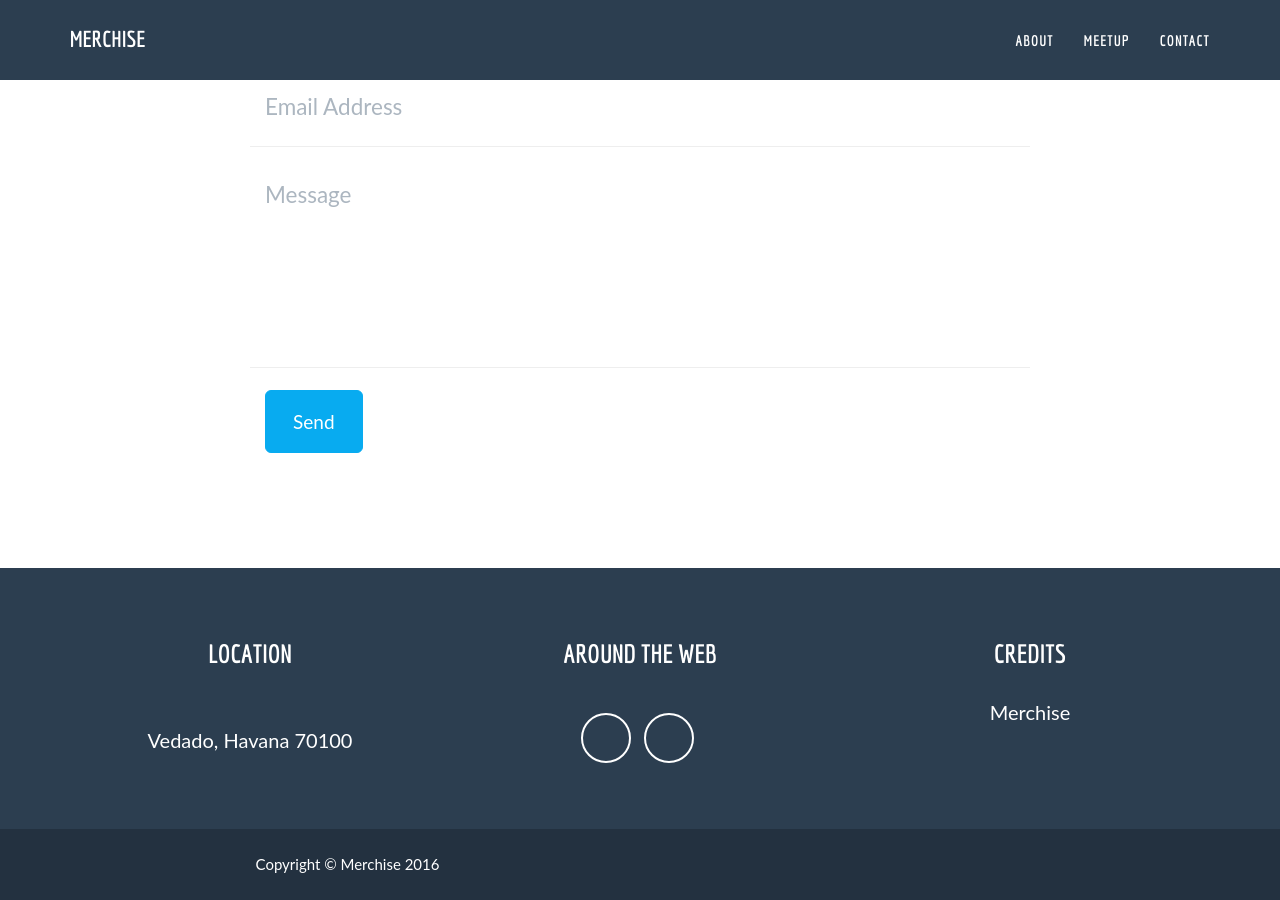
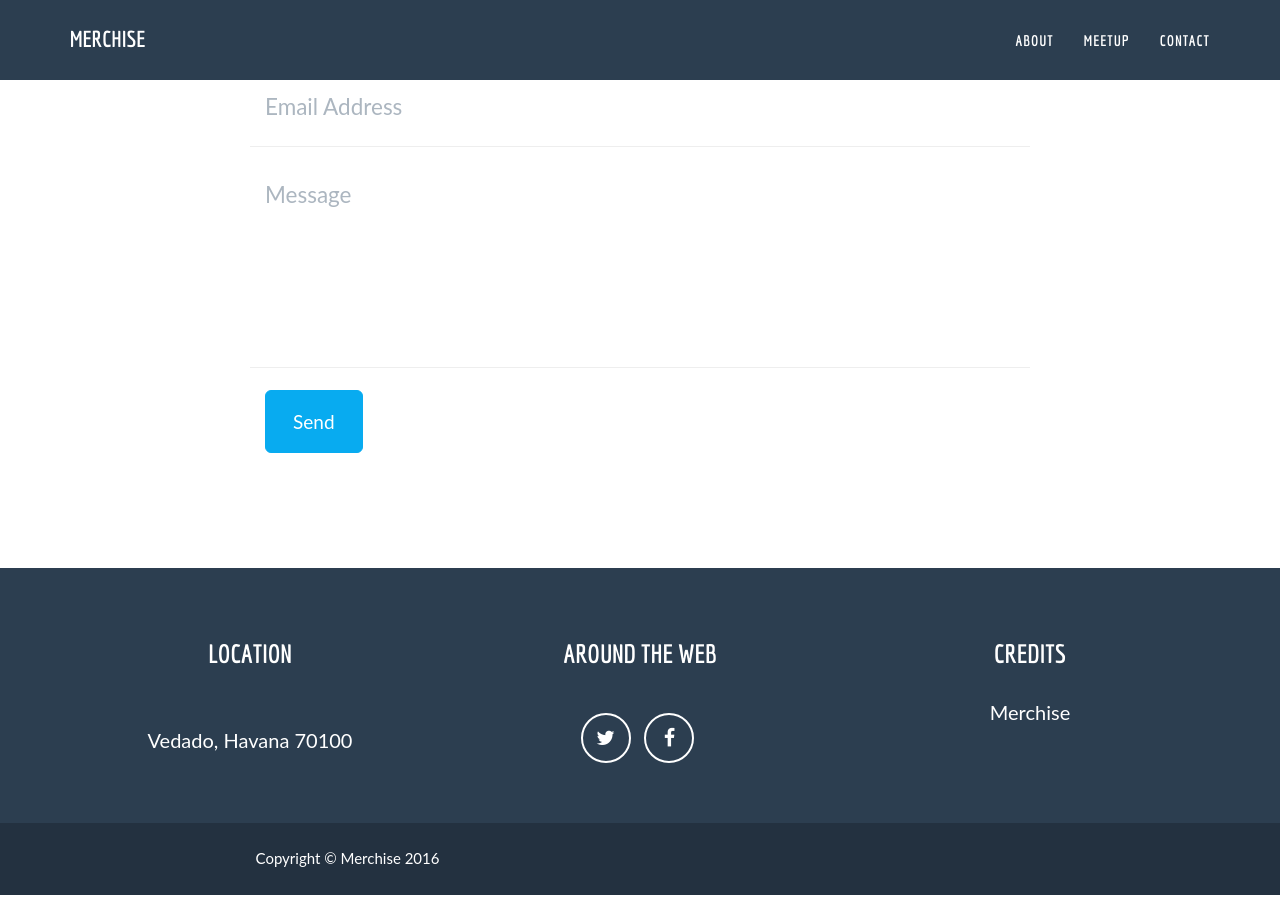
Before and after one commit to merchise-dev/merchise-dev.github.io, a Jekyll site: the page built from index.html, in a window 1280 px wide and 900 px high, scrolled down 2119 px. Built offline with Jekyll 4.4.1, drawn with Linux system fonts in a browser that asks for light colours.

Commit message:
added font-awsome

```diff
--- a/_includes/head.html
+++ b/_includes/head.html
@@ -12,6 +12,9 @@
 
     <!-- Custom Fonts -->
     <link href="//fonts.googleapis.com/css?family=Economica:400,700" rel="stylesheet" type="text/css">
+    <link href="//fonts.googleapis.com/css?family=Economica:400,700" rel="stylesheet" type="text/css">
+    <link href="css/font-awesome/css/font-awesome.min.css" rel="stylesheet" type="text/css">
+
 
     <!-- HTML5 Shim and Respond.js IE8 support of HTML5 elements and media queries -->
     <!-- WARNING: Respond.js doesn't work if you view the page via file:// -->
```
